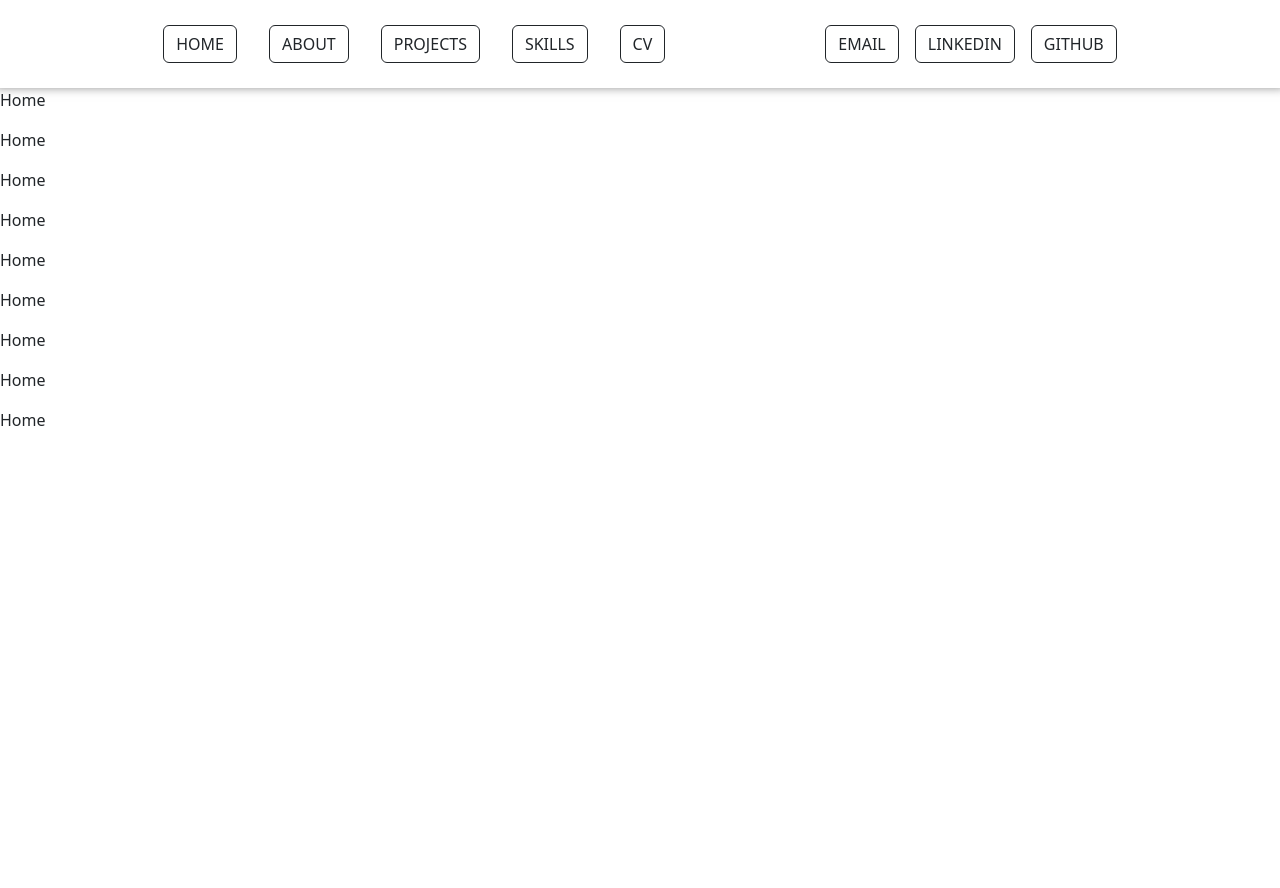
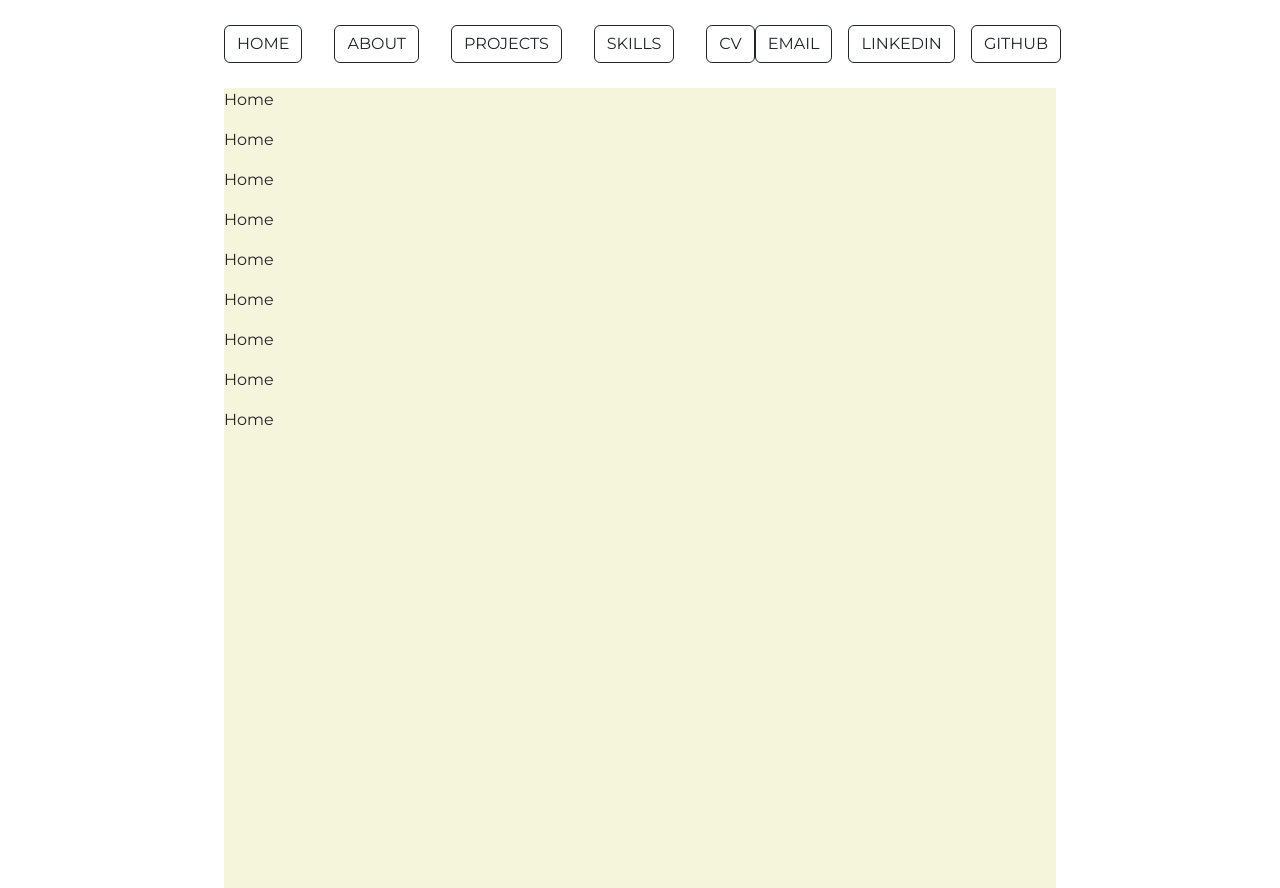
Before and after one commit to MTHP20/mtp-portfolio-website, a React (Create React App) app in the folder mtp-portfolio/: page / in a window 1280 px wide. Before the commit the page ends 800 px from the top, so only its background shows below. Built offline with nearby package versions, Linux system fonts and the light colour scheme.

Commit message:
changed font and set body width

```diff
--- a/mtp-portfolio/public/index.html
+++ b/mtp-portfolio/public/index.html
@@ -1,14 +1,17 @@
 <!DOCTYPE html>
 <html lang="en">
+
 <head>
   <meta charset="utf-8" />
   <link rel="icon" href="%PUBLIC_URL%/favicon.ico" />
+  <link rel="preconnect" href="https://fonts.googleapis.com">
+  <link rel="preconnect" href="https://fonts.gstatic.com" crossorigin>
+  <link
+    href="https://fonts.googleapis.com/css2?family=Montserrat:ital,wght@0,100..900;1,100..900&family=Work+Sans:ital,wght@0,100..900;1,100..900&display=swap"
+    rel="stylesheet">
   <meta name="viewport" content="width=device-width, initial-scale=1" />
   <meta name="theme-color" content="#000000" />
-    <meta
-      name="description"
-      content="Web site created using create-react-app"
-    />
+  <meta name="description" content="Web site created using create-react-app" />
   <link rel="apple-touch-icon" href="%PUBLIC_URL%/logo192.png" />
   <!--
       manifest.json provides metadata used when your web app is installed on a
@@ -24,8 +27,9 @@
       work correctly both with client-side routing and a non-root public URL.
       Learn how to configure a non-root public URL by running `npm run build`.
     -->
-    <title>React App</title>
+  <title>MTP</title>
 </head>
+
 <body>
   <noscript>You need to enable JavaScript to run this app.</noscript>
   <div id="root"></div>
@@ -40,4 +44,5 @@
       To create a production bundle, use `npm run build` or `yarn build`.
     -->
 </body>
+
 </html>
--- a/mtp-portfolio/src/App.css
+++ b/mtp-portfolio/src/App.css
@@ -1,25 +1,27 @@
-@media (prefers-reduced-motion: no-preference) {
-  .App-logo {
-    animation: App-logo-spin infinite 20s linear;
-  }
+.body {
+  background-color: beige;
+  font-family: 'Montserrat';
+  height: 100vh;
+  width: 65%;
+  margin: auto;
 }
 
 header {
-  padding: 25px;
+  font-family: 'Montserrat';
+  padding-top: 25px;
+  padding-bottom: 25px;
+  width: 65%;
+  margin: auto;
   display: flex;
-  justify-content: center;
-  gap: 10rem;
+  justify-content: space-between;
   position: sticky;
   z-index: 999;
   top: -10px;
-  box-shadow: 0 -6px 10px 5px rgba(0, 0, 0, 0.5);
 }
 
 .fullNav {
-  display: flex;
-  justify-content: center;
   gap: 10rem;
-  background-color: white;
+  background-color: transparent;
 }
 
 .nav1,
--- a/mtp-portfolio/src/App.js
+++ b/mtp-portfolio/src/App.js
@@ -12,7 +12,6 @@ function App() {
   return (
     <Router>
       <header>
-        <div className="fullNav">
         <div className="nav1">
           <Link to="/"><button className="btn btn-outline-dark">HOME</button></Link>
           <Link to="about"><button className="btn btn-outline-dark">ABOUT</button></Link>
@@ -24,7 +23,6 @@ function App() {
           <button className="btn btn-outline-dark">EMAIL</button>
           <button className="btn btn-outline-dark">LINKEDIN</button>
           <button className="btn btn-outline-dark">GITHUB</button>
-          </div>
         </div>
       </header>
       <Routes>
--- a/mtp-portfolio/src/sections/home.js
+++ b/mtp-portfolio/src/sections/home.js
@@ -3,7 +3,7 @@ import '../App.css';
 
 const Home = () => {
     return (
-        <div>
+        <div class="body">
             <p>Home</p>
             <p>Home</p>
             <p>Home</p>
```
Lines whose indentation alone changed are shown as unchanged.
